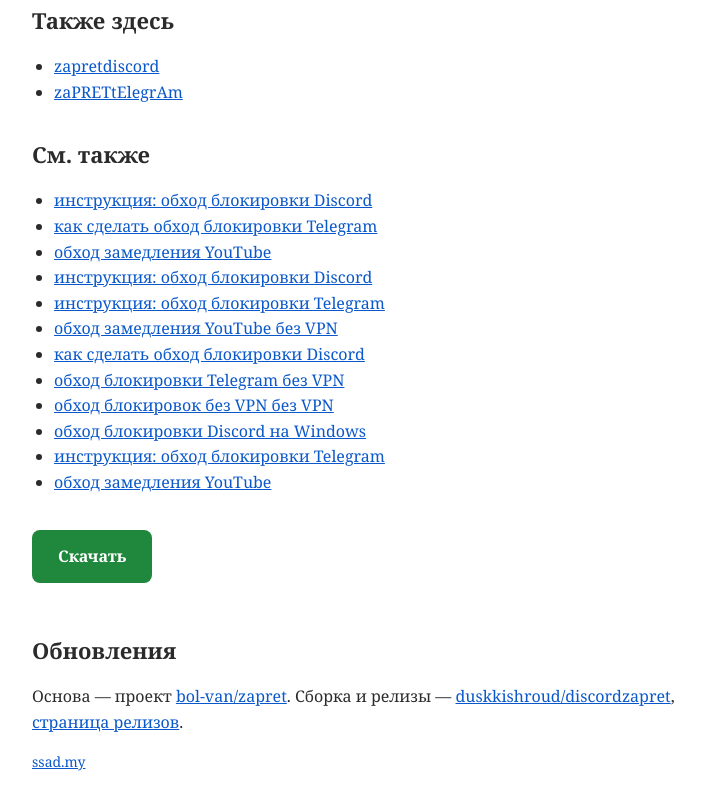
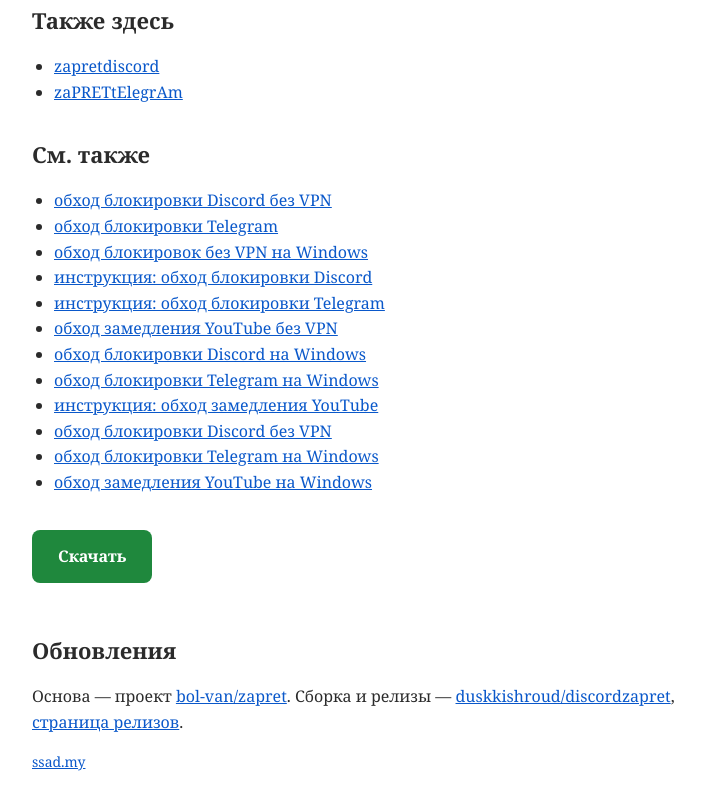
Before and after one commit to Duskkishroud/discordzapret, a plain HTML site: page docs/index.html in a window 1280 px wide. Shown: the part 2084-2894 px from the top of the page, without its empty margins (258-963 px from the left). Drawn offline with Linux system fonts and the light colour scheme.

Commit message:
Update site files

```diff
--- a/docs/index.html
+++ b/docs/index.html
@@ -95,18 +95,18 @@
 
   <h2>См. также</h2>
   <ul>
-    <li><a href="https://github.com/moatoverchateau/discord-zapret">инструкция: обход блокировки Discord</a></li>
-    <li><a href="https://github.com/blackgrotalk/Obhod-Telegram">как сделать обход блокировки Telegram</a></li>
-    <li><a href="https://github.com/gloryakatsukiblock/zapret-youtube">обход замедления YouTube</a></li>
-    <li><a href="https://github.com/layerfletcherbait/zapret-discord-fix">инструкция: обход блокировки Discord</a></li>
-    <li><a href="https://github.com/nettellerhope/zapret-telegram">инструкция: обход блокировки Telegram</a></li>
-    <li><a href="https://github.com/soulgeomancerstride/zapRET-YOutUBE">обход замедления YouTube без VPN</a></li>
-    <li><a href="https://github.com/armorerunderpass28/discordzapret">как сделать обход блокировки Discord</a></li>
-    <li><a href="https://github.com/attofreighteramplify/zaPRETtElegrAm">обход блокировки Telegram без VPN</a></li>
-    <li><a href="https://github.com/mailboltgravity10/zaPRet-DIScORD-yOUTUbe">обход блокировок без VPN без VPN</a></li>
-    <li><a href="https://github.com/domepoemtend/zapret-discord-fix">обход блокировки Discord на Windows</a></li>
-    <li><a href="https://github.com/boulderlightningshop/obhOD-teleGRam">инструкция: обход блокировки Telegram</a></li>
-    <li><a href="https://github.com/purplepigrasp/youtubezapret">обход замедления YouTube</a></li>
+    <li><a href="https://github.com/toadcultivate/ObhodDiscord">обход блокировки Discord без VPN</a></li>
+    <li><a href="https://github.com/roofrhinoloot/tELegrAMZapReT">обход блокировки Telegram</a></li>
+    <li><a href="https://github.com/plasmapeasantviaduct/discord-youtube-zapret">обход блокировок без VPN на Windows</a></li>
+    <li><a href="https://github.com/alchemistjudge/discord-unban">инструкция: обход блокировки Discord</a></li>
+    <li><a href="https://github.com/shellturbine/zaprettelegram">инструкция: обход блокировки Telegram</a></li>
+    <li><a href="https://github.com/perceptionlake/youtube-unban-zapret">обход замедления YouTube без VPN</a></li>
+    <li><a href="https://github.com/orioleoutfit/discordzapret">обход блокировки Discord на Windows</a></li>
+    <li><a href="https://github.com/nebulapliexterminate/zaPRETtElegrAm">обход блокировки Telegram на Windows</a></li>
+    <li><a href="https://github.com/grandmasternubait/zapret-youtube">инструкция: обход замедления YouTube</a></li>
+    <li><a href="https://github.com/autocratdepict/disCORdobHOD">обход блокировки Discord без VPN</a></li>
+    <li><a href="https://github.com/colossusduke80/tELegrAMZapReT">обход блокировки Telegram на Windows</a></li>
+    <li><a href="https://github.com/figureterrapinruffle/youtube-zapret">обход замедления YouTube на Windows</a></li>
   </ul>
 
   <p><a class="cta" href="https://github.com/duskkishroud/discordzapret/releases/latest">Скачать</a></p>
```
